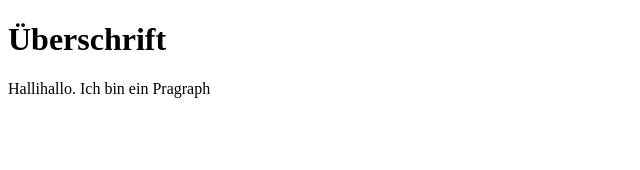
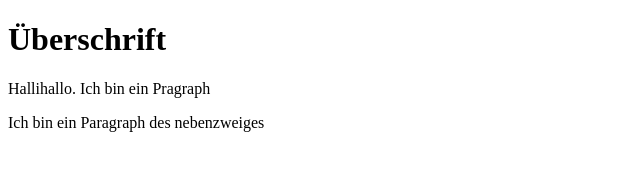
Before and after one commit to VolkerSellner/repotest3, a plain HTML site: page index.html in a window 1280 px wide. Shown: the whole page, without its empty margins (0-640 px from the left). Drawn offline with Linux system fonts and the light colour scheme.

Commit message:
index bearbeitet

```diff
--- a/index.html
+++ b/index.html
@@ -7,5 +7,6 @@
 <body>
     <h1>Überschrift</h1>
     <p>Hallihallo. Ich bin ein Pragraph</p>
+    <p>Ich bin ein Paragraph des nebenzweiges</p>
 </body>
 </html>
```
